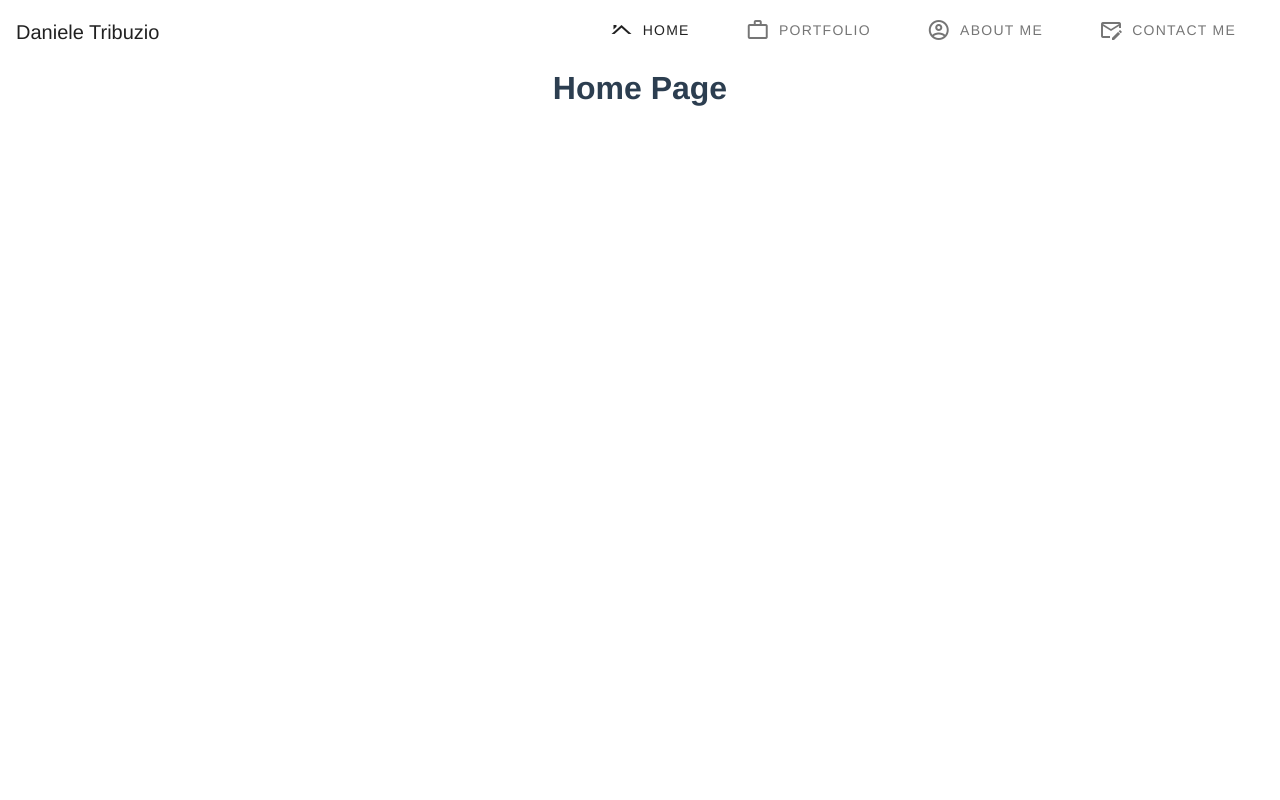
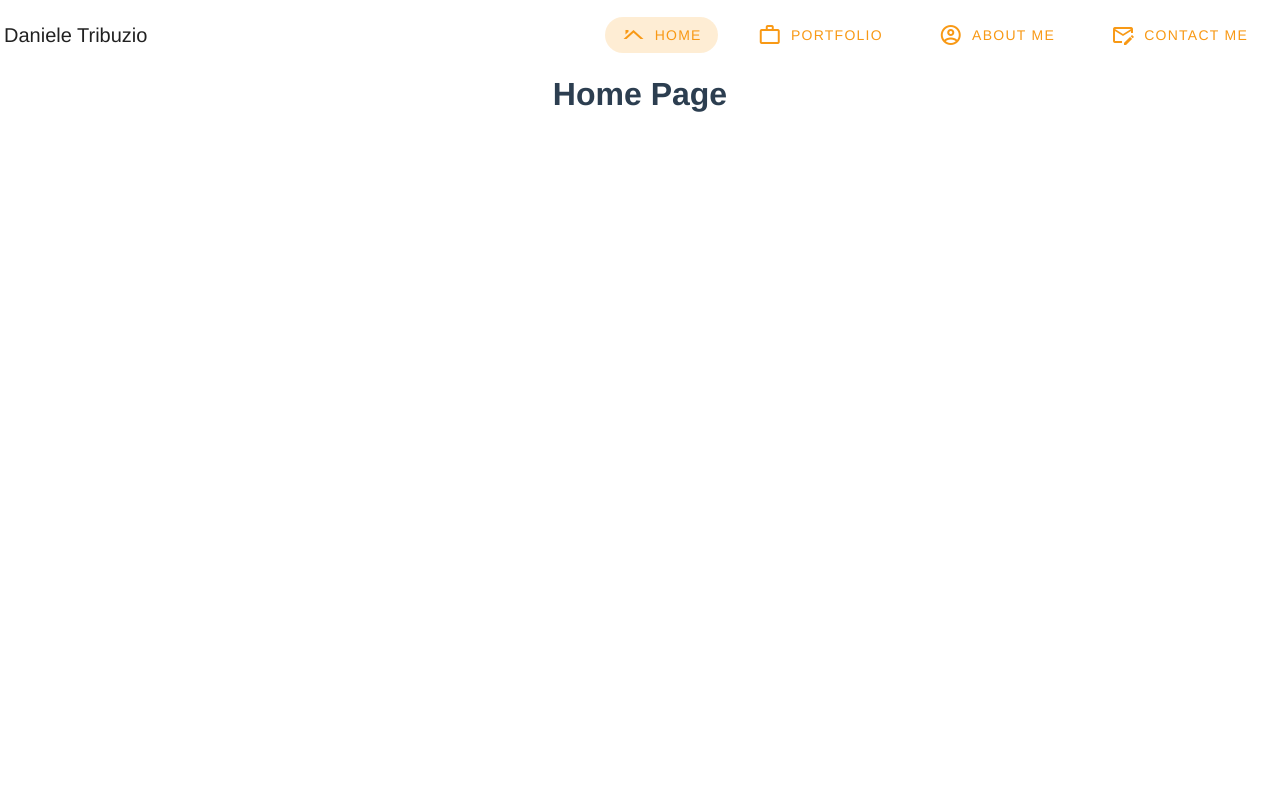
Before and after one commit to ZioTrib/website, a Vue app: page / in a window 1280 px wide. Shown: the top 800 px of the page. Built offline with nearby package versions, Linux system fonts and the light colour scheme.

Commit message:
app bar changed

```diff
--- a/src/App.vue
+++ b/src/App.vue
@@ -1,23 +1,33 @@
 <template>
   <v-app>
-    <div>
-      <v-toolbar>
+    <v-app-bar
+      color="white"
+      height="70"
+    >
+      <v-row
+        align="center"
+      >
         <v-toolbar-title>Daniele Tribuzio</v-toolbar-title>
         <v-spacer></v-spacer>
         <v-toolbar-items class="hidden-sm-and-down">
-          <v-col v-for="item in menu" :key="item.link">
+          <v-col v-for="item in menu" :key="item.link"
+          >
             <v-btn
-              color="normal"
-              plain
+              color="terziario"
+              text
+              rounded
+              flat
               :to="item.root">
               <v-icon class=mr-2> {{ item.icon }}</v-icon>
               {{ item.title }}
             </v-btn>
           </v-col>
         </v-toolbar-items>
-      </v-toolbar>
-    </div>
-    <router-view/>
+      </v-row>
+    </v-app-bar>
+    <v-content>
+      <router-view/>
+    </v-content>
     <v-footer>
       <v-card
         flat
@@ -100,6 +110,7 @@ export default {
 
 
 <style lang="scss">
+
 #app {
   font-family: Avenir, Helvetica, Arial, sans-serif;
   -webkit-font-smoothing: antialiased;
```
